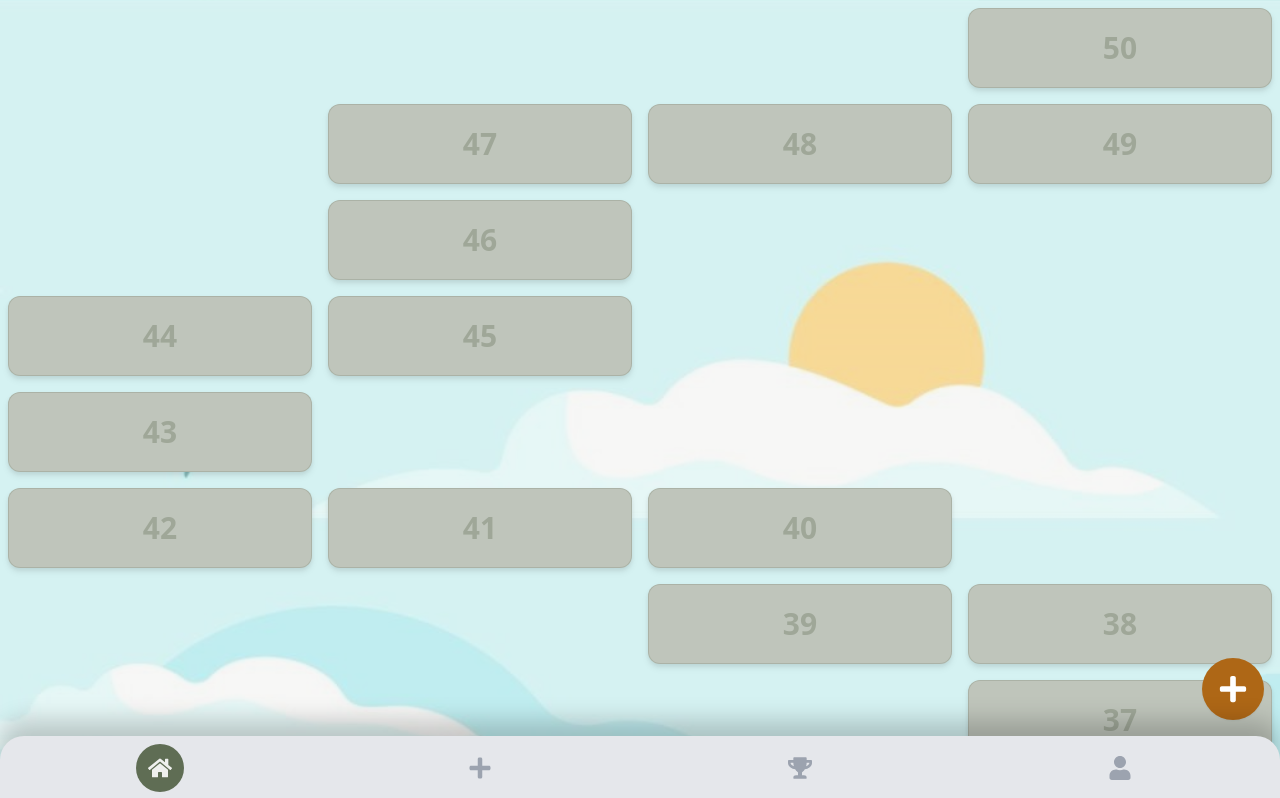
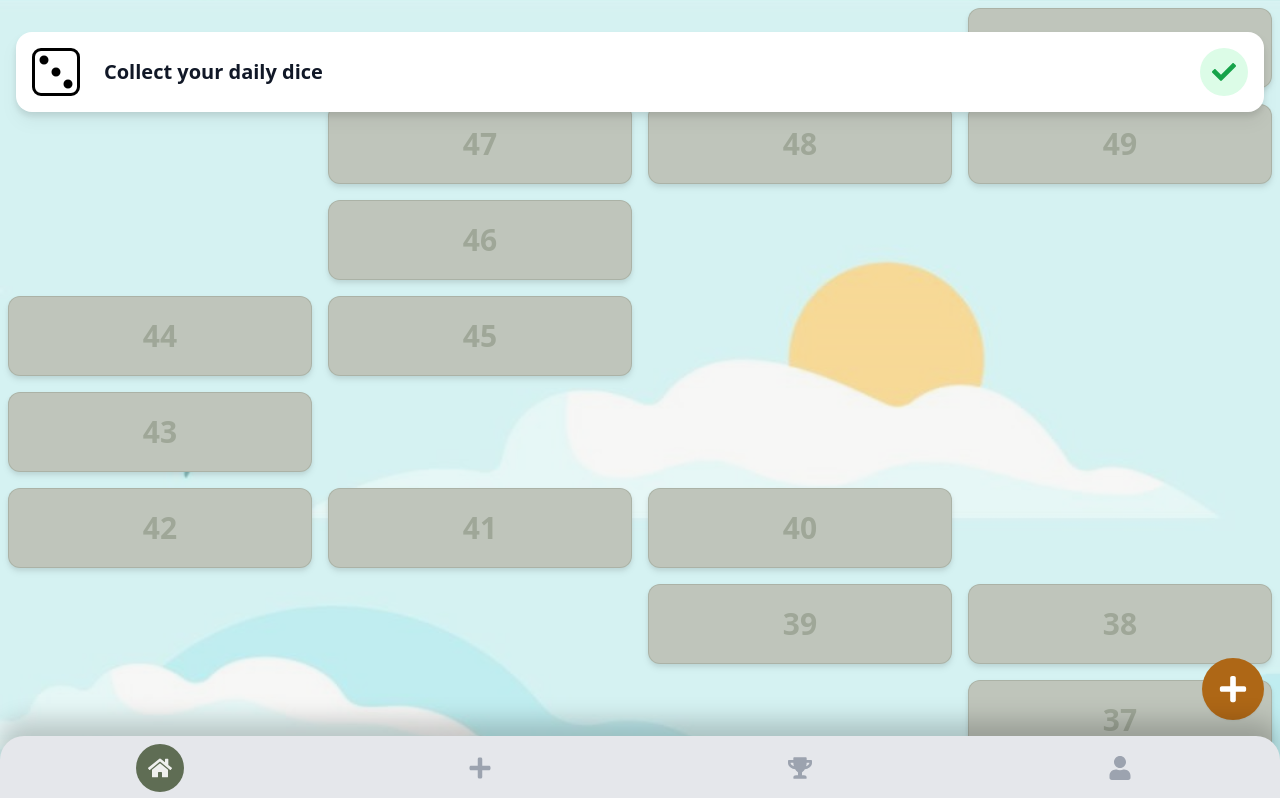
Before and after one commit to alexandernorth/starthack-2023, a Next.js app in the folder frontend/: page / in a window 1280 px wide. Shown: the top 798 px of the page. Built offline with nearby package versions, Linux system fonts and the light colour scheme.

Commit message:
Update Board.js

```diff
--- a/frontend/components/Board.js
+++ b/frontend/components/Board.js
@@ -2,13 +2,12 @@ import cn from 'classnames';
 import { useContext, useEffect, useState } from 'react';
 import { makeBoard } from './boardData';
 import { UserContext } from '@/app/context/UserContext';
-import { FaPlus } from 'react-icons/fa';
+import { FaCheck, FaPlus } from 'react-icons/fa';
+import { BsDice3 } from 'react-icons/bs';
 
 const Board = () => {
   const { user, addScore } = useContext(UserContext);
   const [board, setBoard] = useState(makeBoard(user.score));
-
-  console.log(user.score);
 
   const updateScore = (score) => {
     addScore(score);
@@ -17,7 +16,7 @@ const Board = () => {
 
   return (
     <div className=''>
-      <div className='flex flex-col-reverse gap-4 p-2 pb-20'>
+      <div className='z-0 flex flex-col-reverse gap-4 p-2 pb-20'>
         {board.map((row, i) => (
           <TileRow tiles={row.tiles} key={i} />
         ))}
@@ -30,6 +29,23 @@ const Board = () => {
         >
           <FaPlus className='text-3xl m-2' />
         </button>
+        <DailyDice />
+      </div>
+    </div>
+  );
+};
+
+const DailyDice = () => {
+  return (
+    <div className='fixed z-90 top-4 w-full p-4'>
+      <div className='z-90 flex gap-2 p-4 justify-center items-center h-20 w-full rounded-2xl bg-white border-primary-300/60 drop-shadow-lg'>
+        <BsDice3 className='h-12 w-12' />
+        <div className='grow text-xl font-bold text-gray-900 ml-4'>
+          Collect your daily dice
+        </div>
+        <div className='rounded-full bg-green-100 p-1'>
+          <FaCheck className='text-2xl m-2 text-green-600' />
+        </div>
       </div>
     </div>
   );
```
